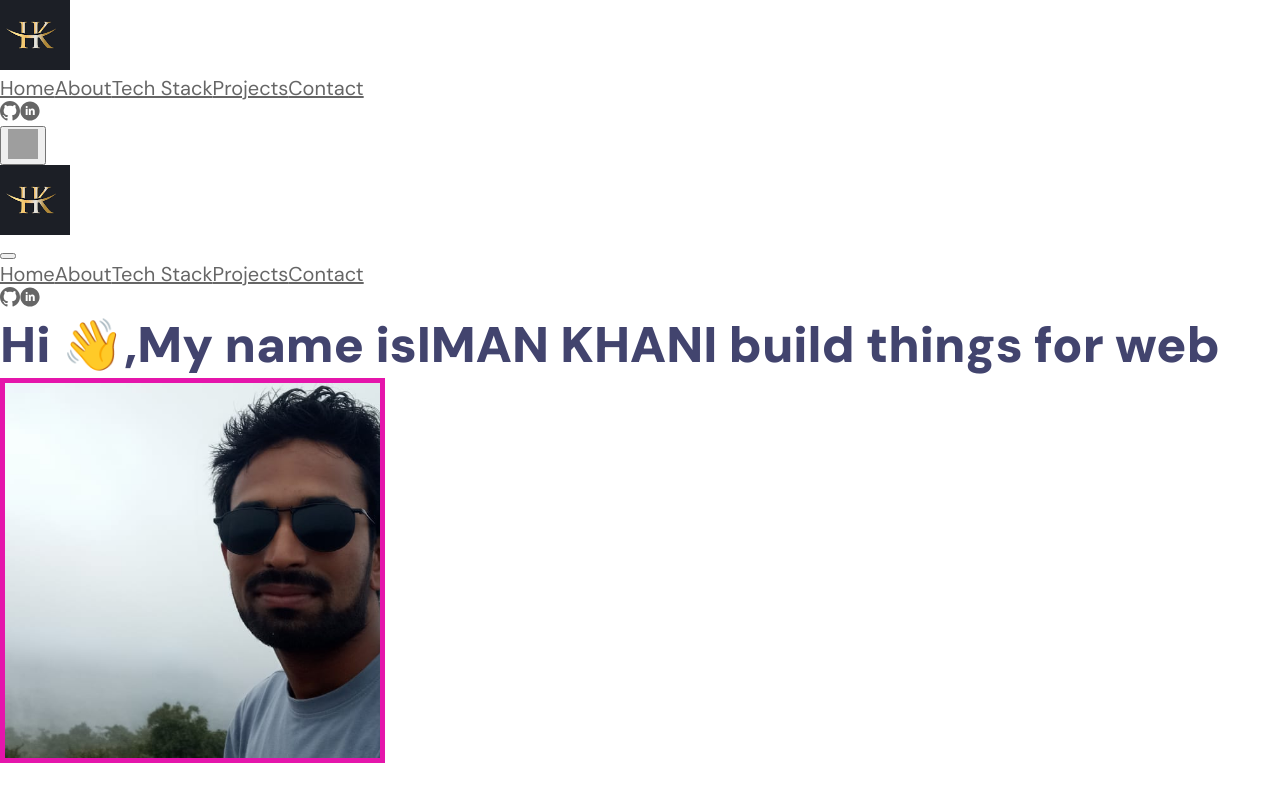
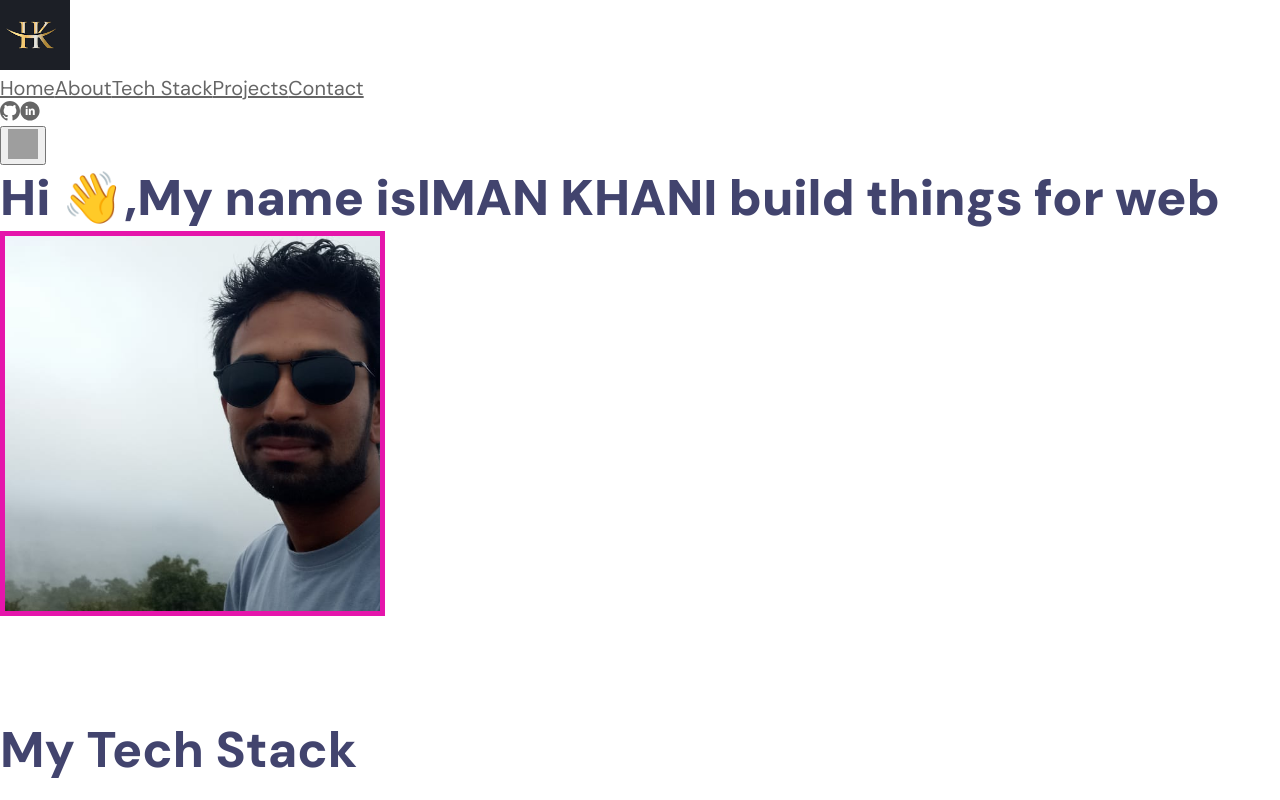
Before and after one commit to Imankhank/ImanWeb, a Next.js app: page / in a window 1280 px wide. Shown: the top 800 px of the page. Built offline with nearby package versions, Linux system fonts and the light colour scheme; grey boxes are pictures that could not be loaded.

Commit message:
my first release

```diff
--- a/components/navbar-menu.js
+++ b/components/navbar-menu.js
@@ -7,7 +7,7 @@ import linkdin from "../assets/linkdin.svg";
 import github from "../assets/github.svg";
 const NavbarMenu = ({ show, handleClose = () => {} }) => {
   return (
-    <Offcanvas show={show} onHide={handleClose} responsive="lg">
+    <Offcanvas show={show} onHide={handleClose}>
       <Offcanvas.Header closeButton>
         <Offcanvas.Title>
           {" "}
```
Also changed, not shown: components/navbar.js (+7 -2 lines).
